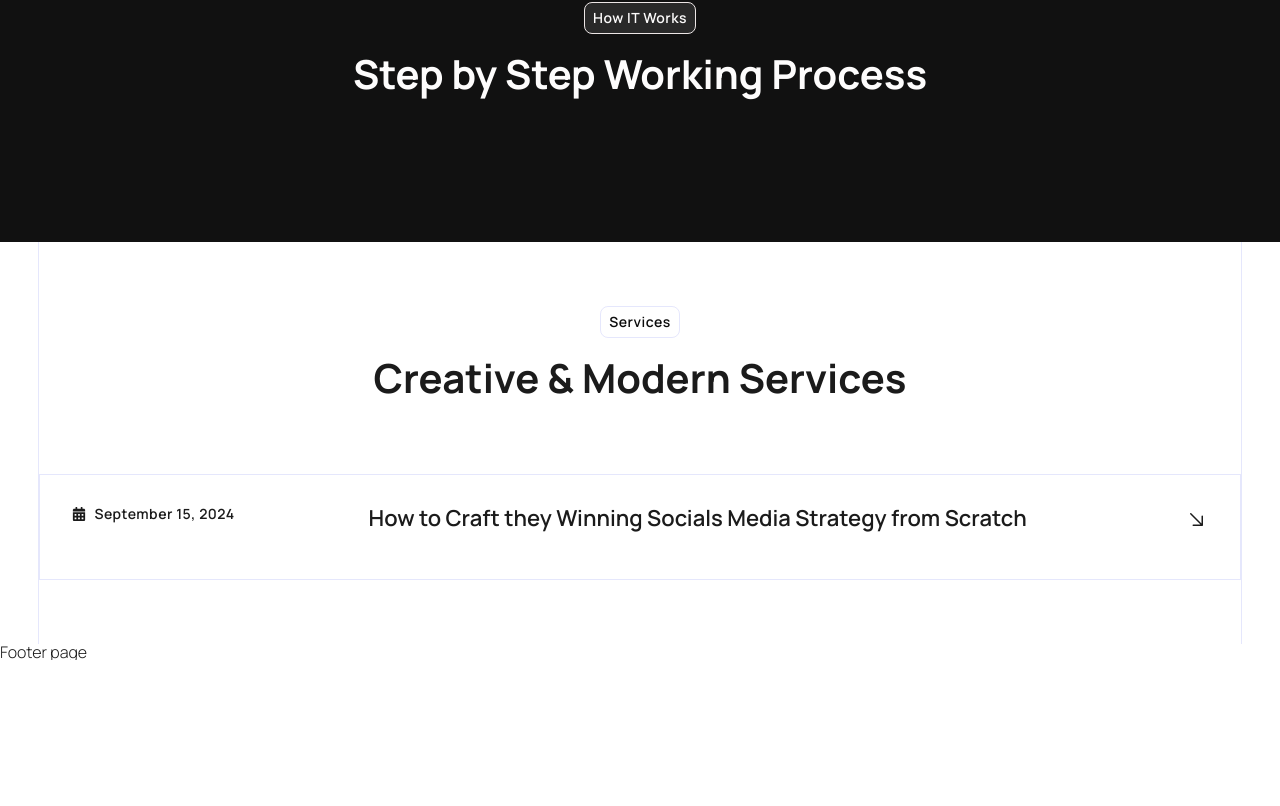
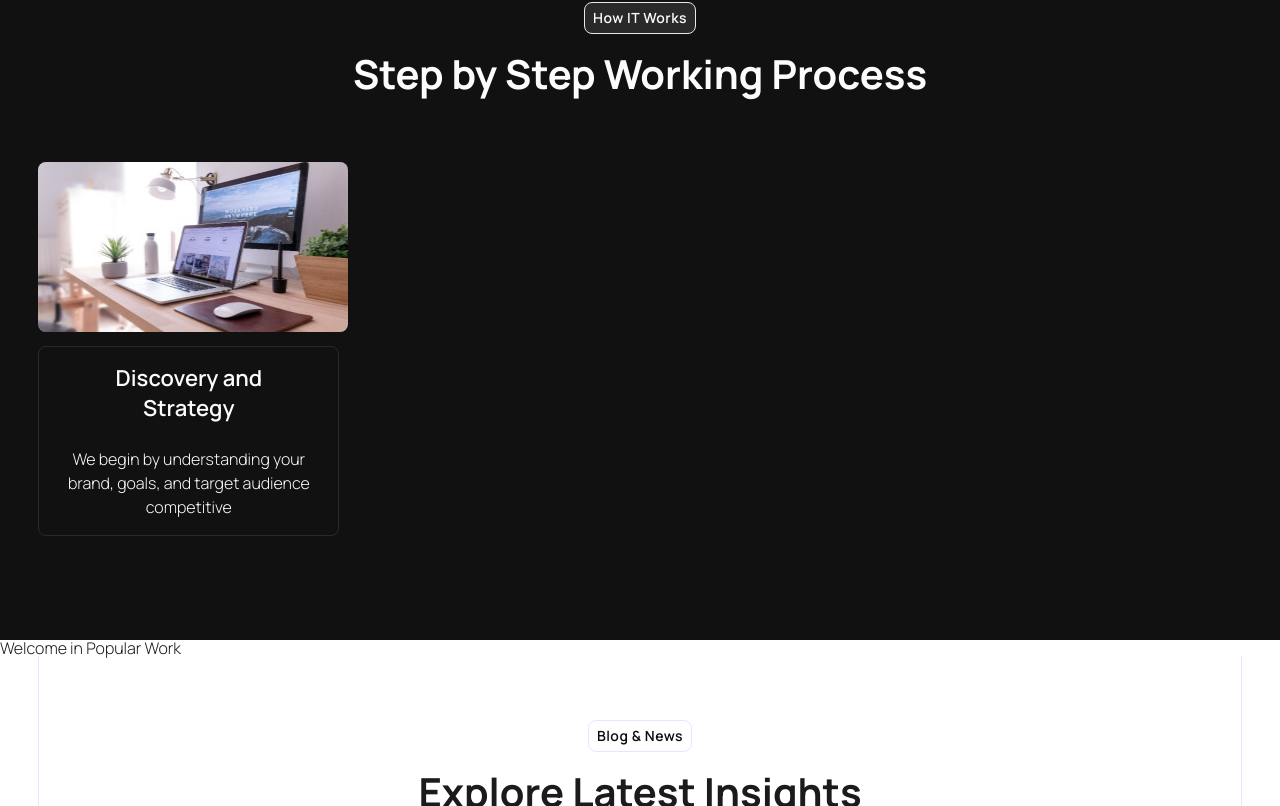
Before and after one commit to Shiv1516/easypasy, a Next.js app: page / in a window 1280 px wide. Shown: the part 3054-3860 px from the top of the page. Before the commit the page ends 3714 px from the top, so only its background shows below. Built offline with nearby package versions, Linux system fonts and the light colour scheme.

Commit message:
file added

```diff
--- a/src/app/Component/Blogs.js
+++ b/src/app/Component/Blogs.js
@@ -1,40 +1,45 @@
-import React from "react"
+import React from "react";
 import { FaCalendarAlt } from "react-icons/fa";
 import { GoArrowDownRight } from "react-icons/go";
 import Image from "next/image";
 
-
-export default function Blogs(){
-    return(<div className="blogs-section ptb48 tac wrapper brd-b1">
+export default function Blogs() {
+  return (
+    <div className="blogs-section ptb48 tac wrapper brd-b1 ofh">
       <h4 className="blog-subheading p8 ls1 brd2 dib fs14 br8 fw6 fc2 mb16">
-            Services
+        Blog & News
       </h4>
       <h2 className="blog-main-text fs40 fw7 lh48 mb40">
-            Creative & Modern Services
+        Explore Latest Insights
       </h2>
       <ul className="all-blogs pt32">
         <li className="blog-items  plr32 brd2 ptb32 transit1 cp">
           <div className="df ais jcsb mb16">
             <h4 className="blog-number ls1 fs14 br8 fw6 df">
-                        <FaCalendarAlt  className="mr8"/> September 15, 2024
+              <FaCalendarAlt className="mr8" /> September 15, 2024
             </h4>
             <h2 className="blog-heading fw6 flx60 tal fs22 fw6 ls28">
               How to Craft they Winning Socials Media Strategy from Scratch
             </h2>
-                    <GoArrowDownRight  className="blog-icon fs24 transit2 " />
+            <GoArrowDownRight className="blog-icon fs24 transit2 " />
           </div>
           <div className="blog-hidd-container dn transit2">
             <div className="blog-inner-container flx50 mlra df aic pt24">
-                    <p className="blog-hidden-text lh24 tal mr12">Web design agency dedicated creating visually up highly   functional websites that help businesses out landscape combining creative design
-
+              <p className="blog-hidden-text lh24 tal mr12">
+                Web design agency dedicated creating visually up highly
+                functional websites that help businesses out landscape combining
+                creative design
               </p>
-                <Image src="/images/blog-timeline1.jpg"
+              <Image
+                src="/images/blog-timeline1.jpg"
                 width={250}
                 height={150}
-                    alt="Blog-image"/>
+                alt="Blog-image"
+              />
             </div>
           </div>
         </li>
       </ul>
-        </div>)
+    </div>
+  );
 }
--- a/src/app/Component/Hiw.js
+++ b/src/app/Component/Hiw.js
@@ -1,13 +1,43 @@
-import React from "react"
-export default function Hiw(){
-    return (<div className="hiw-section bg1 ptb48">
-        <div className="hiw-container wrapper tac ptb40 fc1 ">
-        <h4 className="about-subheading p8 ls1 brd1 bg4 dib fs14 br8 fw6 mb16">
-        How IT Works
-      </h4>
-      <h2 className="about-main-text fs40 fw7 lh48 mb40">
-      Step by Step Working Process
-      </h2>
+import React from "react";
+import Image from "next/image";
+
+export default function Hiw() {
+  return (
+    <div className="hiw-section bg1 ptb48">
+      <div className="hiw-container wrapper tac ptb40 fc1 ">
+        <h4 className="hiw-subheading p8 ls1 brd1 bg4 dib fs14 br8 fw6 mb16">
+          How IT Works
+        </h4>
+        <h2 className="hiw-main-text fs40 fw7 lh48 mb40">
+          Step by Step Working Process
+        </h2>
+        <div className="hiw-cards df fww pt24">
+          <div className="hiw-card-container flx25">
+            <div className="card-img">
+              <Image
+                src="/images/work-process.jpg"
+                width={310}
+                height={170}
+                alt="work-process-img"
+                className="hiw-image br8 mb12"
+              />
+            </div>
+            <div>
+
+            </div>
+
+            <div className="card-text p16 brd3 br8">
+              <h5 className="card-text-heading mb24 fs22 fw6 mlr24 lh30">
+                Discovery and Strategy
+              </h5>
+              <p className="card-text-subheading lh24">
+                We begin by understanding your brand, goals, and target audience
+                competitive
+              </p>
+            </div>
+          </div>
         </div>
-    </div>)
+      </div>
+    </div>
+  );
 }
--- /dev/null
+++ b/src/app/Component/PopularWork.js
@@ -0,0 +1,5 @@
+import React from "react";
+
+export default function PopularWork() {
+  return <div>Welcome in Popular Work</div>;
+}
--- a/src/app/globals.css
+++ b/src/app/globals.css
@@ -315,8 +315,11 @@ table {
 .bg-h3:hover {
   background-color: #fdfcfc;
 }
-.bg4{
+.bg4 {
   background-color: #ffffff1a;
+}
+.bg5 {
+  background-color: #0d0d0d;
 }
 .bg-li {
   background: linear-gradient(180deg, #000, #000000b3);
@@ -875,6 +878,9 @@ table {
 .brd2 {
   border: 1px solid #031be11a;
 }
+.brd3 {
+  border: 1px solid #ffffff1a;
+}
 .brd-b1 {
   border-left: 1px solid #031be11a;
   border-right: 1px solid #031be11a;
@@ -1030,15 +1036,14 @@ table {
   line-height: 100px;
 }
 
-.services-items:hover .service-number{
+.services-items:hover .service-number {
   border: 1px solid #181818;
 }
-.services-items:hover .service-icon{
+.services-items:hover .service-icon {
   transform: rotate(110deg);
 }
 
-
 /* Blogs */
-  .blog-items:hover .blog-hidd-container{
-    display: block;
-  }
+.blog-items:hover .blog-hidd-container {
+  display: block;
+}
--- a/src/app/page.js
+++ b/src/app/page.js
@@ -4,6 +4,7 @@ import Footer from "./Component/Footer";
 import Header from "./Component/Header";
 import Hero from "./Component/Hero";
 import Hiw from "./Component/Hiw";
+import PopularWork from "./Component/PopularWork";
 import Service from "./Component/Service";
 
 export default function Home() {
@@ -13,8 +14,9 @@ export default function Home() {
       <Hero />
       <About />
       <Service />
-      <Hiw/>
-      <Blogs/>
+      <Hiw />
+      <PopularWork />
+      <Blogs />
       <Footer />
     </>
   );
```
Also changed, not shown: src/app/Component/Service.js (+5 -15 lines), public/images/work-process.jpg (added). Lines whose indentation alone changed are shown as unchanged.
